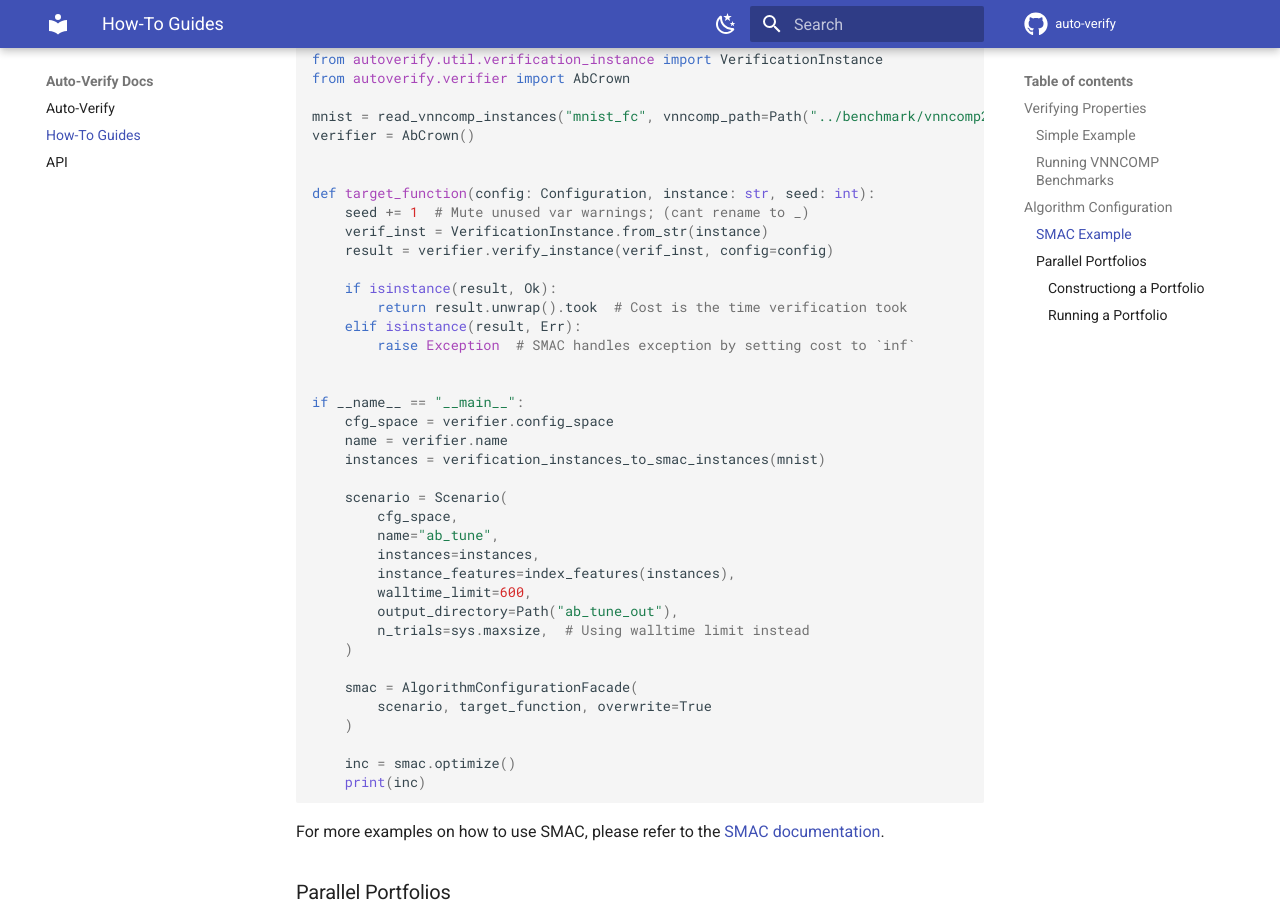
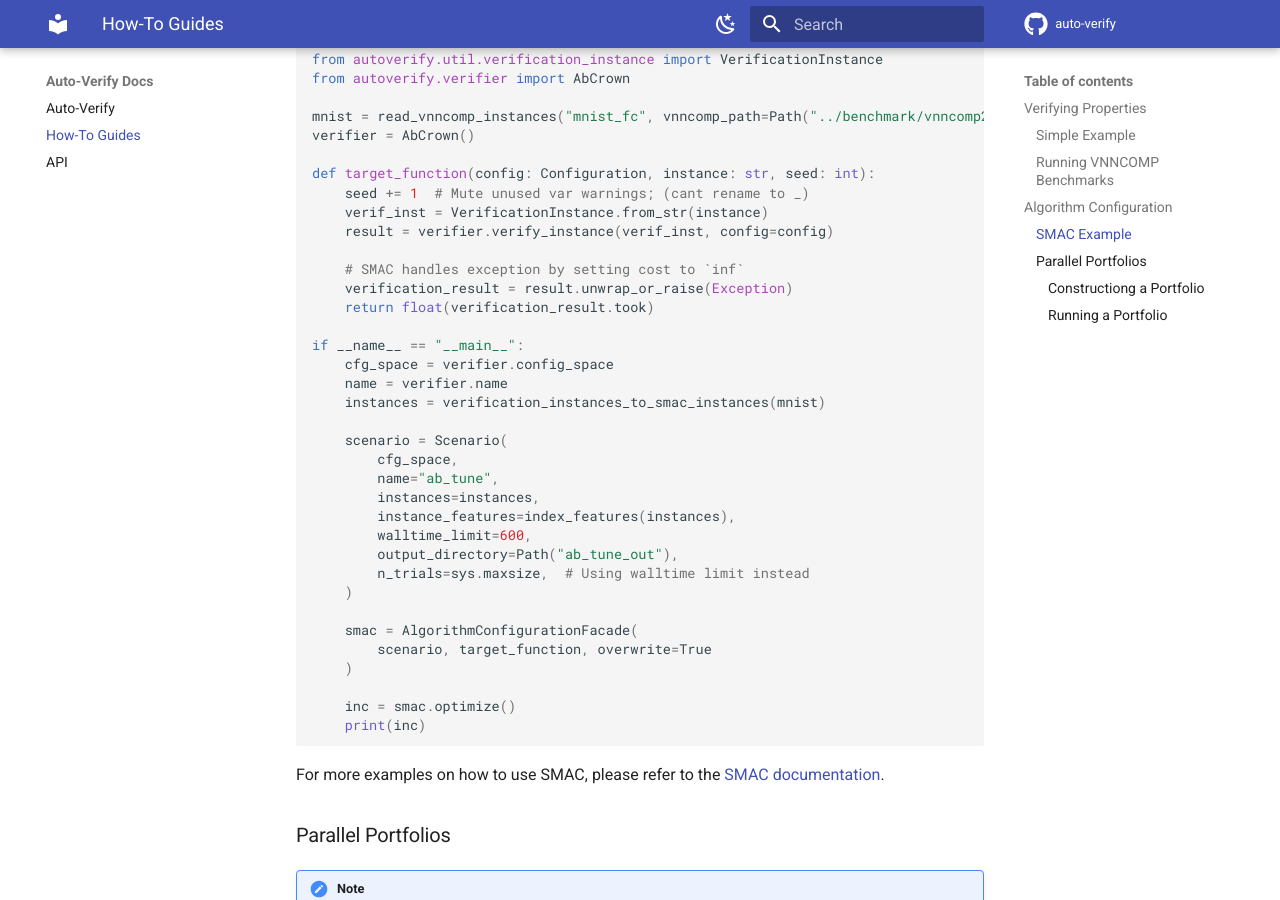
Before and after one commit to ADA-research/auto-verify, an MkDocs documentation site: the page built from docs/how-to-guides.md, in a window 1280 px wide and 900 px high, scrolled down 2506 px. Built offline with MkDocs 1.6.1 and Material for MkDocs 9.7.7, drawn with Linux system fonts in a browser that asks for light colours; comment, search, counter and statistics services are not loaded.

Commit message:
docs: simplify smac example

```diff
--- a/docs/how-to-guides.md
+++ b/docs/how-to-guides.md
@@ -119,17 +119,14 @@ from autoverify.verifier import AbCrown
 mnist = read_vnncomp_instances("mnist_fc", vnncomp_path=Path("../benchmark/vnncomp2022"))[:10]
 verifier = AbCrown()
 
-
 def target_function(config: Configuration, instance: str, seed: int):
     seed += 1  # Mute unused var warnings; (cant rename to _)
     verif_inst = VerificationInstance.from_str(instance)
     result = verifier.verify_instance(verif_inst, config=config)
 
-    if isinstance(result, Ok):
-        return result.unwrap().took  # Cost is the time verification took
-    elif isinstance(result, Err):
-        raise Exception  # SMAC handles exception by setting cost to `inf`
-
+    # SMAC handles exception by setting cost to `inf`
+    verification_result = result.unwrap_or_raise(Exception)
+    return float(verification_result.took)
 
 if __name__ == "__main__":
     cfg_space = verifier.config_space
```
